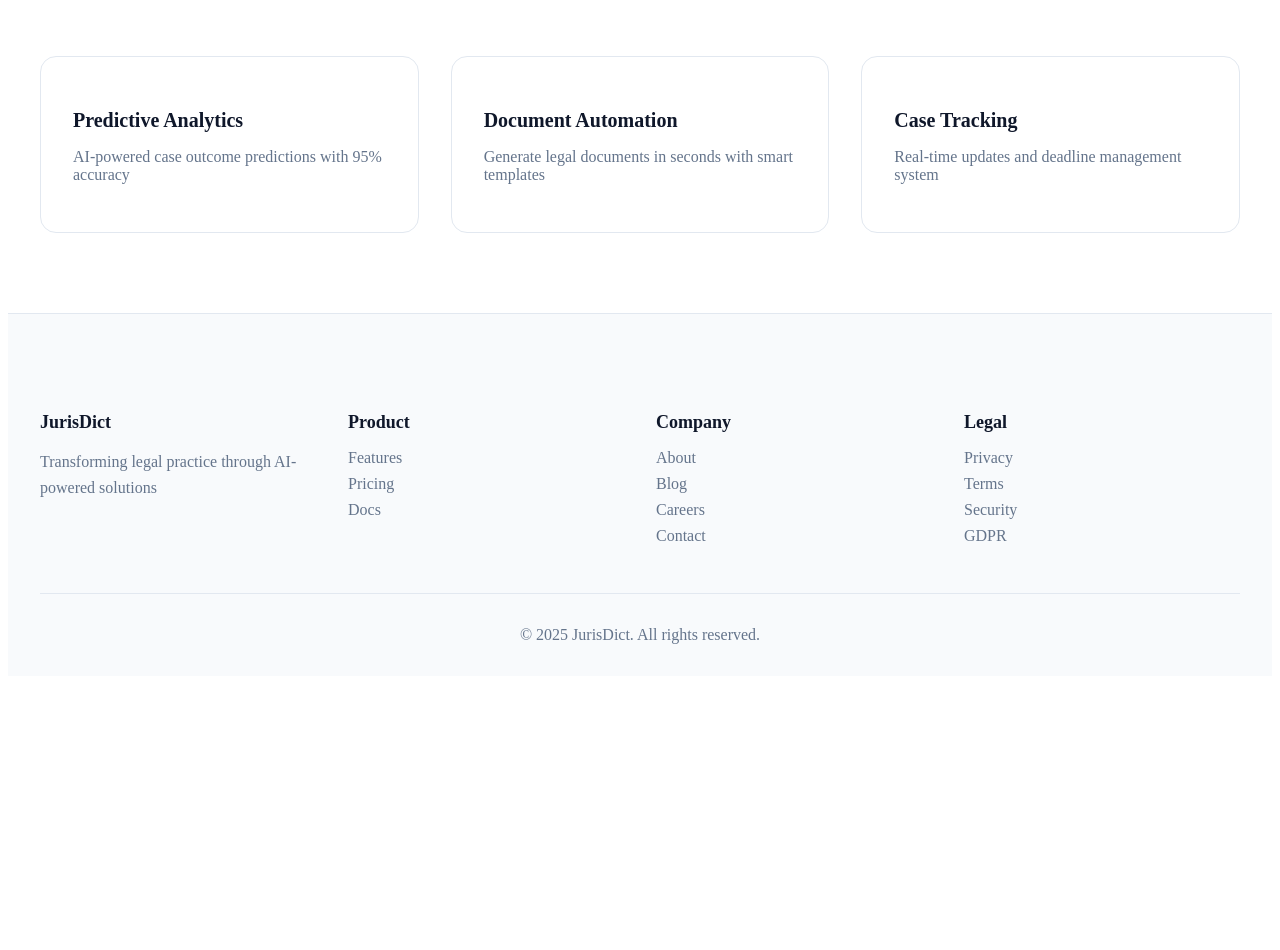
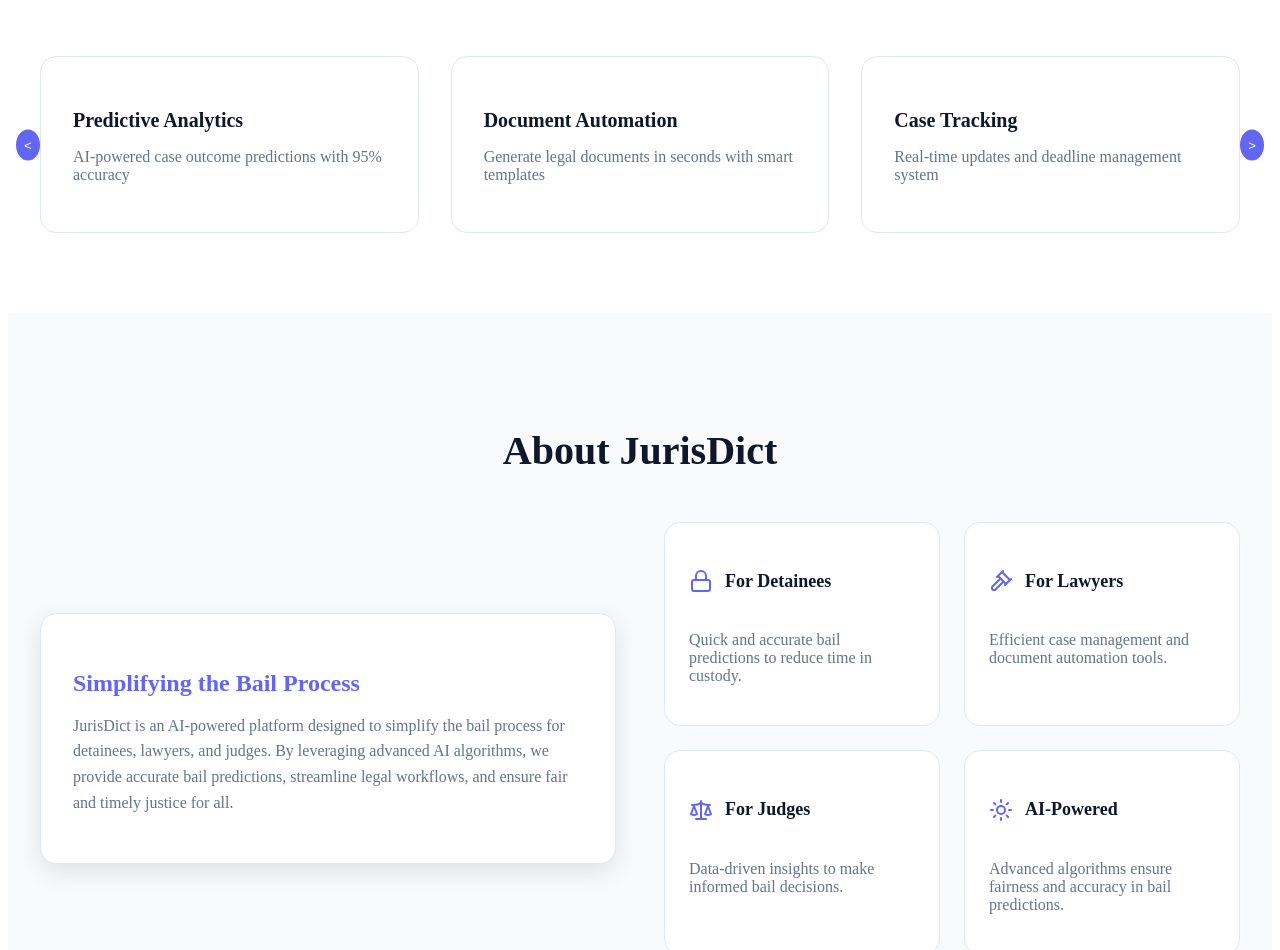
Before and after one commit to sagnik-004/Jurisdict, a React (Vite) app in the folder frontend/: page /landing in a window 1280 px wide. Shown: the part 1502-2452 px from the top of the page. Before the commit the page ends 2186 px from the top, so only its background shows below. Built offline with nearby package versions, Linux system fonts and the light colour scheme.

Commit message:
Landing, another one

```diff
--- a/frontend/src/components/landing/Landing.jsx
+++ b/frontend/src/components/landing/Landing.jsx
@@ -14,7 +14,6 @@
 class TypeWriter extends React.Component {
   constructor(props) {
     super(props);
-
     this.state = {
       text: "",
       wordIndex: 0,
@@ -48,15 +47,14 @@
       });
     }
 
-    let typeSpeed = 100; // Increased typing speed
+    let typeSpeed = 100;
 
     if (isDeleting) {
-      typeSpeed /= 2; // Faster erasure
+      typeSpeed /= 2;
     }
 
     if (!isDeleting && text === currentWord) {
-      typeSpeed = 1000; // Pause before deleting
-
+      typeSpeed = 1000;
       this.setState({
         isWaiting: true,
         isDeleting: true,
@@ -66,7 +64,7 @@
         isDeleting: false,
         wordIndex: wordIndex + 1,
       });
-      typeSpeed = 200; // Faster transition to next word
+      typeSpeed = 200;
     }
 
     this.typeTimeout = setTimeout(() => this.type(), typeSpeed);
@@ -74,7 +72,6 @@
 
   render() {
     const { text, isWaiting } = this.state;
-
     return (
       <span className={`dynamic-text ${isWaiting ? "fade" : ""}`}>{text}</span>
     );
@@ -88,6 +85,7 @@
   const [activeSection, setActiveSection] = useState("home");
   const [isScrolled, setIsScrolled] = useState(false);
   const [buttonHover, setButtonHover] = useState({});
+  const [featureIndex, setFeatureIndex] = useState(0);
   const menuRef = useRef(null);
 
   const roles = [
@@ -150,9 +148,45 @@
     setShowRegisterMenu(false);
   };
 
+  const features = [
+    {
+      title: "Predictive Analytics",
+      description: "AI-powered case outcome predictions with 95% accuracy",
+    },
+    {
+      title: "Document Automation",
+      description: "Generate legal documents in seconds with smart templates",
+    },
+    {
+      title: "Case Tracking",
+      description: "Real-time updates and deadline management system",
+    },
+    {
+      title: "Legal Research",
+      description: "Access to comprehensive legal databases and precedents",
+    },
+    {
+      title: "Client Management",
+      description: "Efficiently manage client information and communications",
+    },
+    {
+      title: "Bail Reckoner",
+      description: "Calculate bail amounts with precision using AI algorithms",
+    },
+  ];
+
+  const handleNextFeature = () => {
+    setFeatureIndex((prevIndex) => (prevIndex + 1) % features.length);
+  };
+
+  const handlePrevFeature = () => {
+    setFeatureIndex(
+      (prevIndex) => (prevIndex - 1 + features.length) % features.length
+    );
+  };
+
   return (
     <div style={{ backgroundColor: colors.background, color: colors.text }}>
-      {/* Navbar */}
       <nav
         style={{
           position: "fixed",
@@ -183,7 +217,6 @@
           }}
         >
           <div style={{ display: "flex", alignItems: "center", gap: 16 }}>
-            {/* Logo/Icon */}
             <motion.div
               initial={{ opacity: 0, y: -20 }}
               animate={{ opacity: 1, y: 0 }}
@@ -333,7 +366,6 @@
         </div>
       </nav>
 
-      {/* Hero Section */}
       <section
         id="home"
         style={{
@@ -435,7 +467,6 @@
         </motion.div>
       </section>
 
-      {/* Stats Section */}
       <section
         id="stats"
         style={{
@@ -506,8 +537,115 @@
         </motion.div>
       </section>
 
-      {/* Features Section */}
       <section id="features" style={{ padding: "80px 32px" }}>
+        <motion.div
+          initial={{ opacity: 0, y: 20 }}
+          whileInView={{ opacity: 1, y: 0 }}
+          transition={{ duration: 0.8 }}
+          viewport={{ once: true }}
+          style={{ maxWidth: 1280, margin: "0 auto", position: "relative" }}
+        >
+          <h2
+            style={{
+              fontSize: 40,
+              fontWeight: 700,
+              textAlign: "center",
+              marginBottom: 48,
+            }}
+          >
+            Core Features
+          </h2>
+          <div style={{ position: "relative" }}>
+            <motion.button
+              onClick={handlePrevFeature}
+              whileHover={{ scale: 1.1 }}
+              whileTap={{ scale: 0.9 }}
+              style={{
+                position: "absolute",
+                left: -24,
+                top: "50%",
+                transform: "translateY(-50%)",
+                padding: 8,
+                borderRadius: "50%",
+                background: colors.primary,
+                border: "none",
+                color: "white",
+                cursor: "pointer",
+                zIndex: 1000,
+              }}
+            >
+              {"<"}
+            </motion.button>
+            <motion.button
+              onClick={handleNextFeature}
+              whileHover={{ scale: 1.1 }}
+              whileTap={{ scale: 0.9 }}
+              style={{
+                position: "absolute",
+                right: -24,
+                top: "50%",
+                transform: "translateY(-50%)",
+                padding: 8,
+                borderRadius: "50%",
+                background: colors.primary,
+                border: "none",
+                color: "white",
+                cursor: "pointer",
+                zIndex: 1000,
+              }}
+            >
+              {">"}
+            </motion.button>
+            <div
+              style={{
+                display: "grid",
+                gridTemplateColumns: "repeat(3, 1fr)",
+                gap: 32,
+              }}
+            >
+              {features
+                .slice(featureIndex, featureIndex + 3)
+                .map((feature, index) => (
+                  <motion.div
+                    key={index}
+                    initial={{ opacity: 0, y: 20 }}
+                    whileInView={{ opacity: 1, y: 0 }}
+                    whileHover={{ scale: 1.05 }}
+                    transition={{ duration: 0.8, delay: index * 0.2 }}
+                    viewport={{ once: true }}
+                    style={{
+                      padding: 32,
+                      borderRadius: 16,
+                      backgroundColor: darkMode ? "#1E293B" : "#FFFFFF",
+                      border: `1px solid ${colors.border}`,
+                      cursor: "pointer",
+                      transition: "all 0.2s ease",
+                    }}
+                  >
+                    <h3
+                      style={{
+                        fontSize: 20,
+                        fontWeight: 600,
+                        marginBottom: 16,
+                      }}
+                    >
+                      {feature.title}
+                    </h3>
+                    <p style={{ color: colors.muted }}>{feature.description}</p>
+                  </motion.div>
+                ))}
+            </div>
+          </div>
+        </motion.div>
+      </section>
+
+      <section
+        id="about"
+        style={{
+          padding: "80px 32px",
+          backgroundColor: darkMode ? "#1E293B" : "#F8FAFC",
+        }}
+      >
         <motion.div
           initial={{ opacity: 0, y: 20 }}
           whileInView={{ opacity: 1, y: 0 }}
@@ -523,55 +661,126 @@
               marginBottom: 48,
             }}
           >
-            Core Features
+            About JurisDict
           </h2>
           <div
             style={{
               display: "grid",
-              gridTemplateColumns: "repeat(3, 1fr)",
-              gap: 32,
+              gridTemplateColumns: "repeat(2, 1fr)",
+              gap: 48,
+              alignItems: "center",
+            }}
+          >
+            <motion.div
+              initial={{ opacity: 0, x: -50 }}
+              whileInView={{ opacity: 1, x: 0 }}
+              transition={{ duration: 0.8 }}
+              viewport={{ once: true }}
+              style={{
+                padding: 32,
+                borderRadius: 16,
+                backgroundColor: colors.background,
+                border: `1px solid ${colors.border}`,
+                boxShadow: darkMode
+                  ? "0 8px 24px rgba(255, 255, 255, 0.1)"
+                  : "0 8px 24px rgba(0, 0, 0, 0.1)",
+              }}
+            >
+              <h3
+                style={{
+                  fontSize: 24,
+                  fontWeight: 600,
+                  marginBottom: 16,
+                  color: colors.primary,
+                }}
+              >
+                Simplifying the Bail Process
+              </h3>
+              <p style={{ color: colors.muted, lineHeight: 1.6 }}>
+                JurisDict is an AI-powered platform designed to simplify the
+                bail process for detainees, lawyers, and judges. By leveraging
+                advanced AI algorithms, we provide accurate bail predictions,
+                streamline legal workflows, and ensure fair and timely justice
+                for all.
+              </p>
+            </motion.div>
+            <motion.div
+              initial={{ opacity: 0, x: 50 }}
+              whileInView={{ opacity: 1, x: 0 }}
+              transition={{ duration: 0.8 }}
+              viewport={{ once: true }}
+              style={{
+                display: "grid",
+                gridTemplateColumns: "repeat(2, 1fr)",
+                gap: 24,
               }}
             >
               {[
                 {
-                title: "Predictive Analytics",
+                  title: "For Detainees",
                   description:
-                  "AI-powered case outcome predictions with 95% accuracy",
+                    "Quick and accurate bail predictions to reduce time in custody.",
+                  icon: <Lock size={24} color={colors.primary} />,
                 },
                 {
-                title: "Document Automation",
+                  title: "For Lawyers",
                   description:
-                  "Generate legal documents in seconds with smart templates",
+                    "Efficient case management and document automation tools.",
+                  icon: <Gavel size={24} color={colors.primary} />,
                 },
                 {
-                title: "Case Tracking",
-                description: "Real-time updates and deadline management system",
+                  title: "For Judges",
+                  description:
+                    "Data-driven insights to make informed bail decisions.",
+                  icon: <Scale size={24} color={colors.primary} />,
                 },
-            ].map((feature, index) => (
+                {
+                  title: "AI-Powered",
+                  description:
+                    "Advanced algorithms ensure fairness and accuracy in bail predictions.",
+                  icon: <Sun size={24} color={colors.primary} />,
+                },
+              ].map((item, index) => (
                 <motion.div
                   key={index}
-                initial={{ opacity: 0, y: 20 }}
-                whileInView={{ opacity: 1, y: 0 }}
-                transition={{ duration: 0.8, delay: index * 0.2 }}
-                viewport={{ once: true }}
+                  whileHover={{ scale: 1.05 }}
+                  transition={{ duration: 0.2 }}
                   style={{
-                  padding: 32,
+                    padding: 24,
                     borderRadius: 16,
-                  backgroundColor: darkMode ? "#1E293B" : "#FFFFFF",
+                    backgroundColor: colors.background,
                     border: `1px solid ${colors.border}`,
+                    cursor: "pointer",
+                    transition: "all 0.2s ease",
                   }}
                 >
-                <h3 style={{ fontSize: 20, fontWeight: 600, marginBottom: 16 }}>
-                  {feature.title}
-                </h3>
-                <p style={{ color: colors.muted }}>{feature.description}</p>
+                  <div
+                    style={{
+                      display: "flex",
+                      alignItems: "center",
+                      gap: 12,
+                      marginBottom: 16,
+                    }}
+                  >
+                    {item.icon}
+                    <h4
+                      style={{
+                        fontSize: 18,
+                        fontWeight: 600,
+                        color: colors.text,
+                      }}
+                    >
+                      {item.title}
+                    </h4>
+                  </div>
+                  <p style={{ color: colors.muted }}>{item.description}</p>
                 </motion.div>
               ))}
+            </motion.div>
           </div>
         </motion.div>
       </section>
 
-      {/* Footer */}
       <footer
         style={{
           backgroundColor: darkMode ? "#1E293B" : "#F8FAFC",
```
Lines whose indentation alone changed are shown as unchanged.
